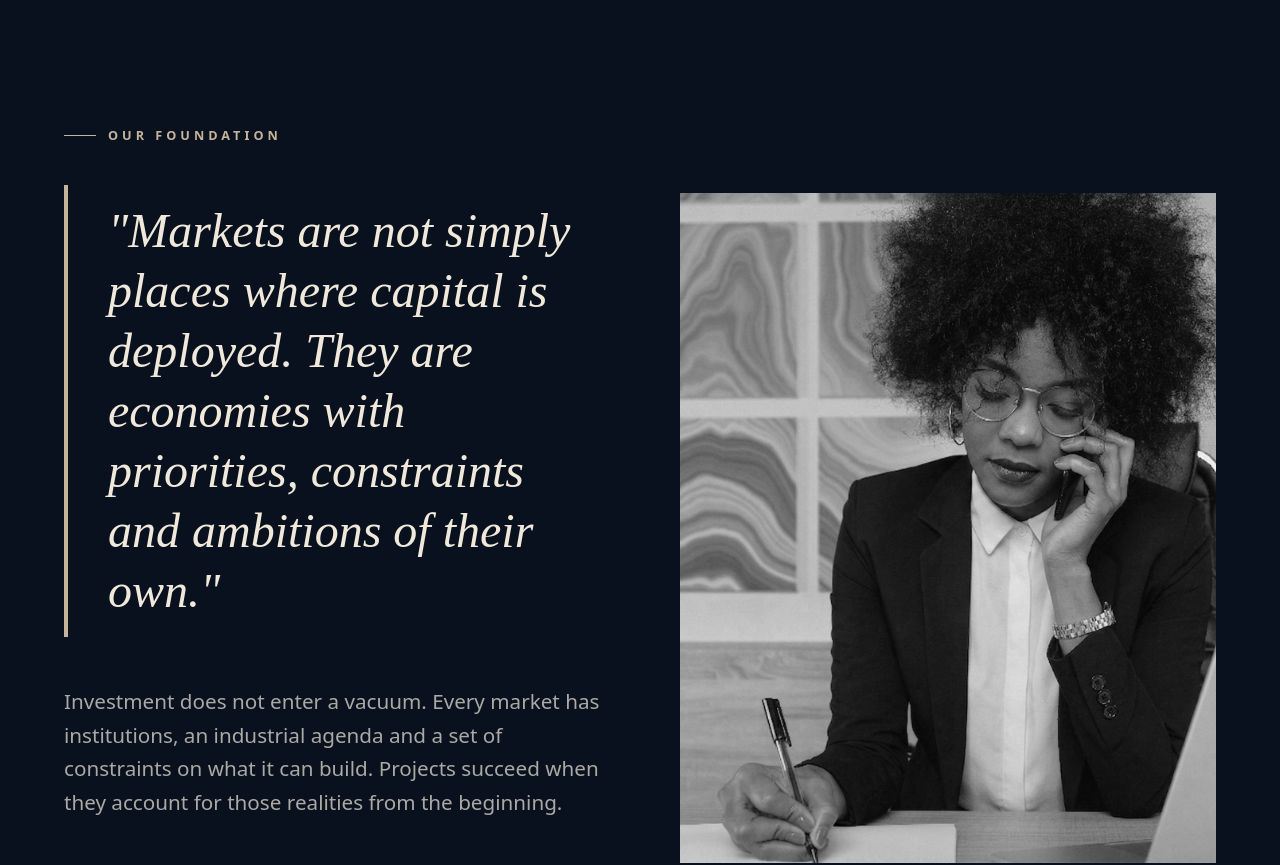
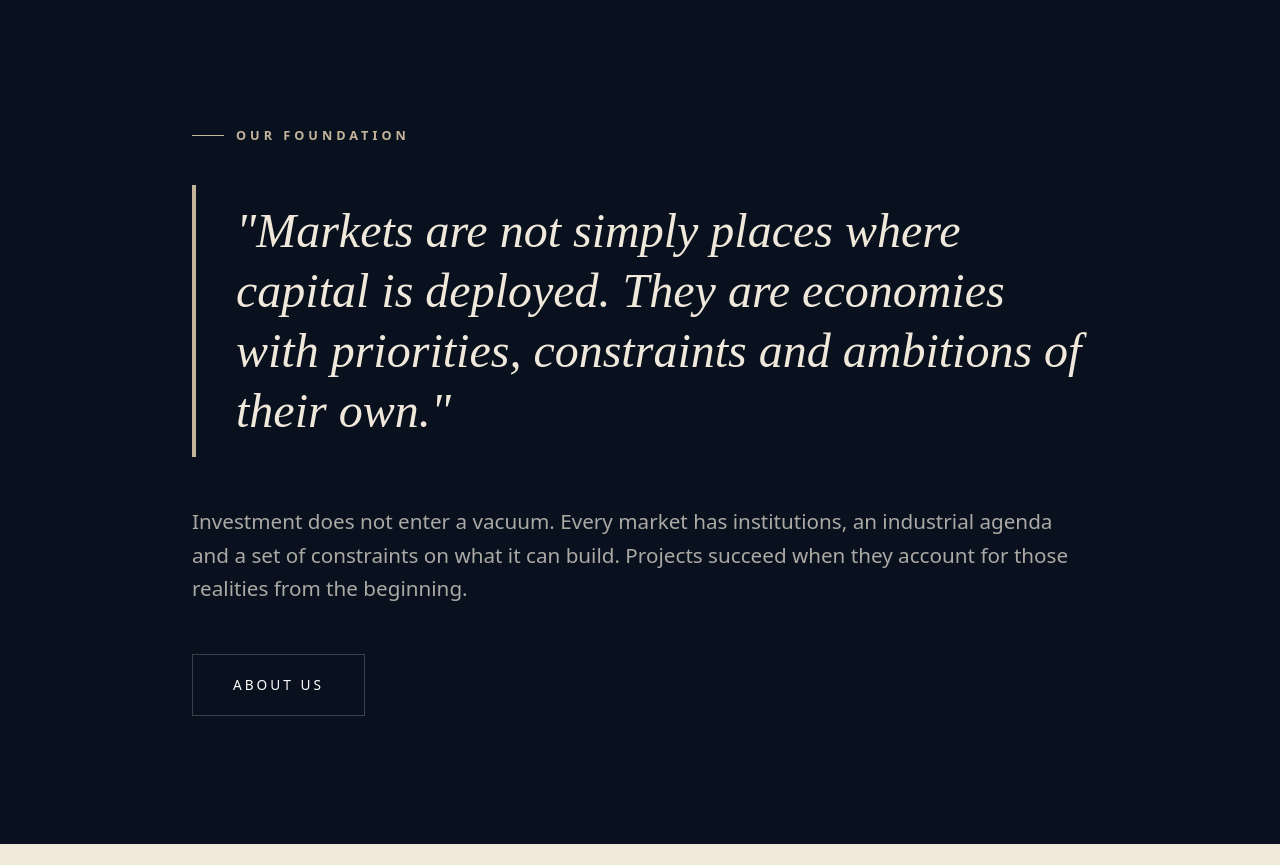
Before and after one commit to aymanfadil-commits/SGL-Site, a React (Vite) app: page / in a window 1280 px wide. Shown: the part 1620-2485 px from the top of the page. Built offline with nearby package versions, Linux system fonts and the light colour scheme.

Commit message:
Update App.tsx

```diff
--- a/src/App.tsx
+++ b/src/App.tsx
@@ -560,7 +560,7 @@ const HomePage = ({ setPage }: { setPage: (p: Page) => void }) => (
 
     {/* Foundation Quote */}
     <section className="py-32 px-6 lg:px-16 bg-navy relative overflow-hidden">
-      <div className="max-w-7xl mx-auto grid grid-cols-1 lg:grid-cols-2 gap-20 items-center">
+      <div className="max-w-4xl mx-auto">
         <div className="order-2 lg:order-1">
           <motion.div
             whileInView={{ opacity: 1, y: 0 }}
@@ -591,21 +591,6 @@ const HomePage = ({ setPage }: { setPage: (p: Page) => void }) => (
             About Us
           </button>
         </div>
-        <motion.div
-          whileInView={{ opacity: 1, scale: 1 }}
-          initial={{ opacity: 0, scale: 0.95 }}
-          viewport={{ once: true }}
-          className="relative order-1 lg:order-2"
-        >
-          <div className="aspect-[4/5] overflow-hidden grayscale hover:grayscale-0 transition-all duration-1000">
-            <img
-              src="/images/home-portrait.jpg"
-              alt="Strategic Advisory"
-              className="w-full h-full object-cover"
-            />
-          </div>
-          <div className="absolute -bottom-6 -right-6 w-full h-full border border-gold/30 -z-10" />
-        </motion.div>
       </div>
     </section>
 
```
